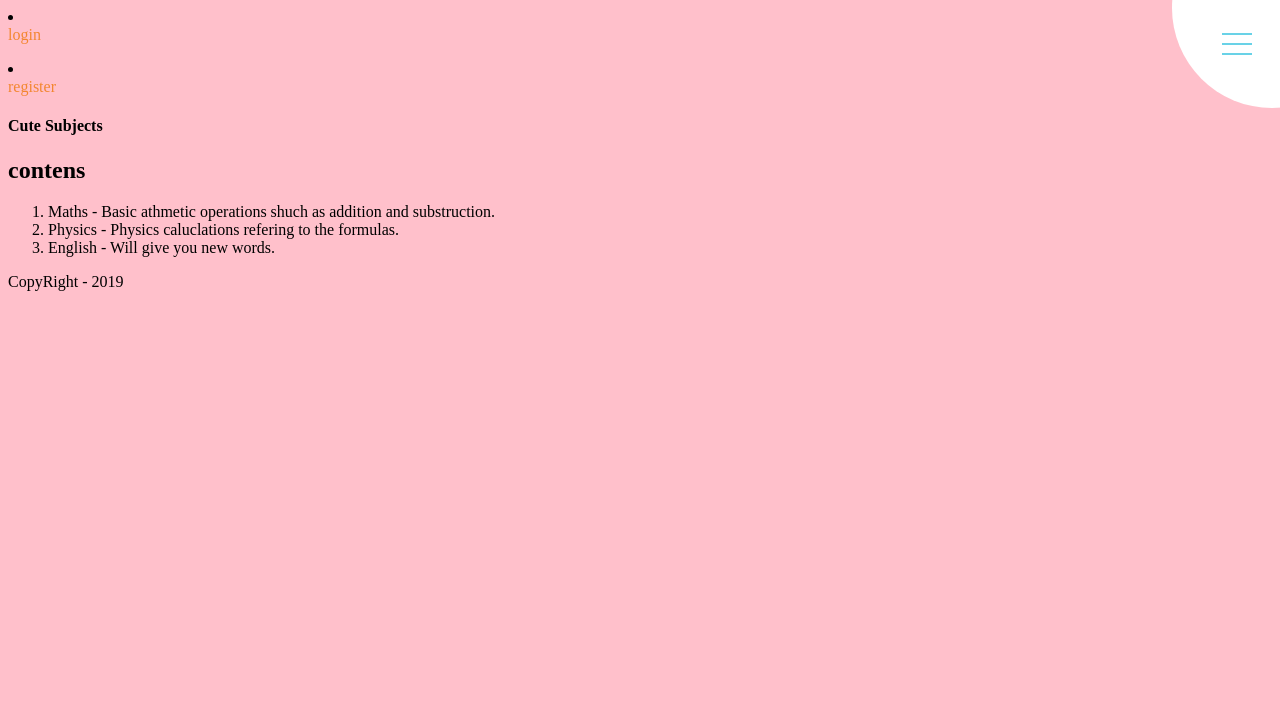
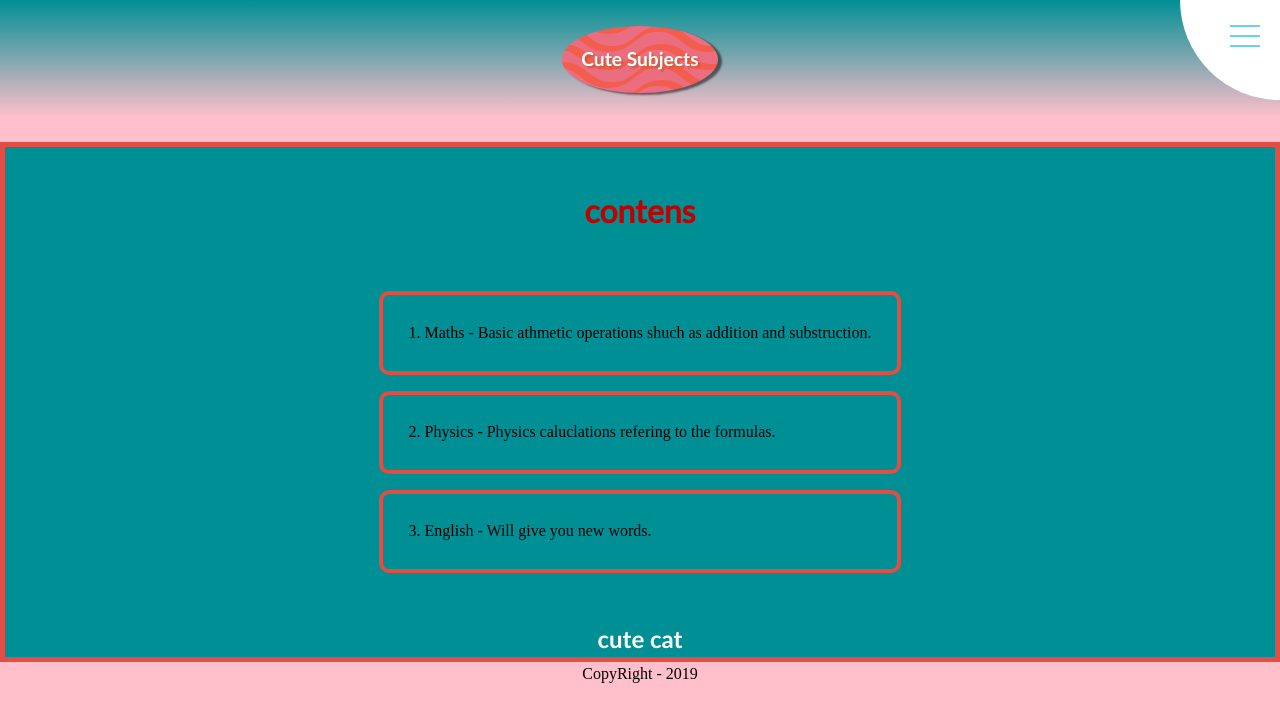
Before and after one commit to Annacutie/cute_subjects, a Flask app: page / in a window 1280 px wide; the page is wider, and only the part inside the window is pictured. Shown: the top 722 px of that part. Run offline with Flask 2, Linux system fonts and the light colour scheme; some libraries are stand-ins or nearby versions; some web fonts are replaced.

Commit message:
secret messege

```diff
--- a/app/templates/base.html
+++ b/app/templates/base.html
@@ -4,7 +4,7 @@
   <meta charset="UTF-8">
   <meta name="viewport" content="width=device-width, initial-scale=1.0">
   <meta http-equiv="X-UA-Compatible" content="ie=edge">
-<!-- <link rel="stylesheet" href="{{url_for('static', filename='style.css')}}">-->
+ <link rel="stylesheet" href="{{url_for('static', filename='style.css')}}">
   <link rel="stylesheet" href="{{url_for('static', filename='main.css')}}">
   <title>cute subjects</title>
 </head>
@@ -13,8 +13,7 @@
       <input type="checkbox">
       <span class="menu"> <span class="hamburger"></span> </span>
       <ul>
-    <!--<h3>Maths</h3>-->
-
+  <h3>Maths</h3>
 
         <li><a href="{{url_for('maths_addition')}}">addition</a></li>
         <li><a href="{{url_for('maths_multiplication')}}">multiplication</a></li>
@@ -23,14 +22,13 @@
         <li><a href="{{url_for('maths_exponents')}}">exponents</a></li>
         <li><a href="{{url_for('maths_cube')}}">cube</a></li>
 
-      <!--<h3>English</h3>-->
+  <h3>English</h3>
 
       <li><a href="{{url_for('define_words_tests')}}">Define words</a></li>
 
     <!--  <h3>Physics</h3>-->
 
       <li><a href="{{url_for('physics_problem')}}">Speed and time</a></li>
-      </ul>
       <!--<h3>User policy</h3>-->
 
     {%if current_user.is_anonymous%}<li><a href="{{url_for('login')}}">login</a></li>
--- a/app/templates/index.html
+++ b/app/templates/index.html
@@ -9,6 +9,6 @@
     <li>Physics - Physics caluclations refering to the formulas.</li>
     <li>English - Will give you new words.</li>
   </ol>
-
+<p>cute cat</p>
 </main>
 {%endblock%}
```
